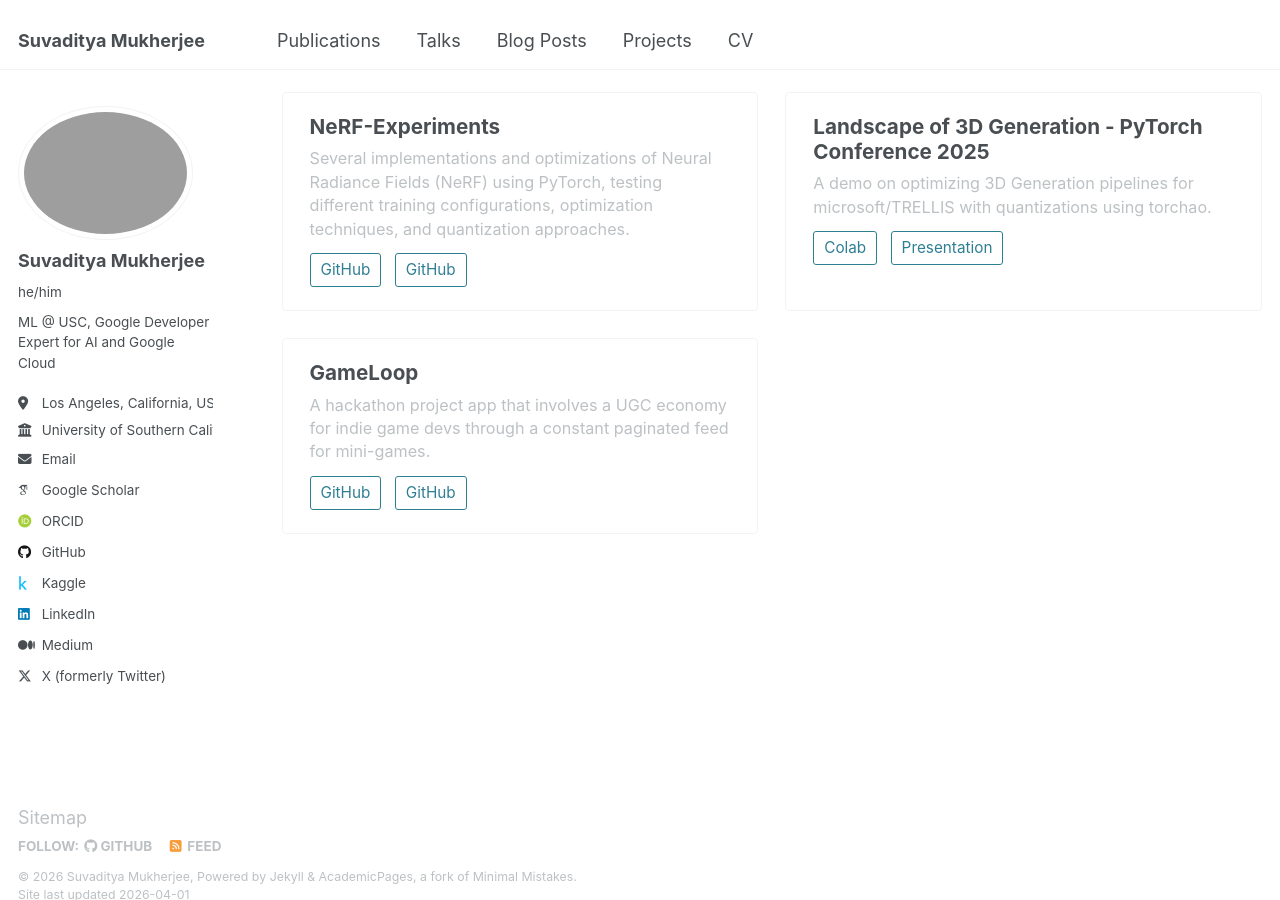
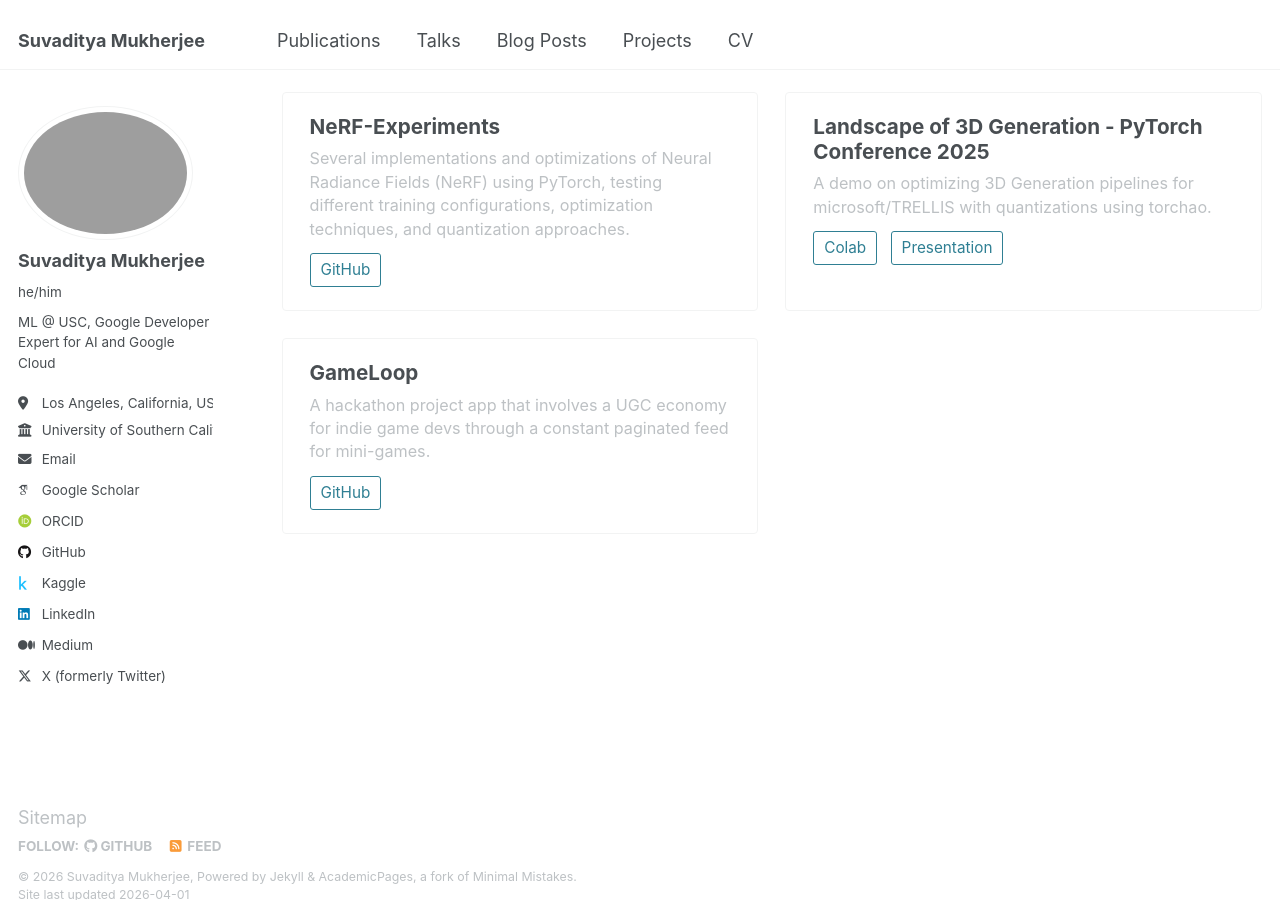
Before and after one commit to suvadityamuk/research-website, a Jekyll site: the page built from _pages/projects.html, in a window 1280 px wide and 900 px high, scrolled down 857 px. Built offline with Jekyll 4.4.1, drawn with Linux system fonts in a browser that asks for light colours; some web fonts are replaced.

Commit message:
chore: update projects
Signed-off-by: Suvaditya Mukherjee <suvadityamuk@gmail.com>

```diff
--- a/_data/projects.yml
+++ b/_data/projects.yml
@@ -44,8 +44,6 @@
   description: "Several implementations and optimizations of Neural Radiance Fields (NeRF) using PyTorch, testing different training configurations, optimization techniques, and quantization approaches."
   code_url: "https://github.com/suvadityamuk/NeRF-Experiments"
   code_label: "GitHub"
-  demo_url: "https://github.com/suvadityamuk/NeRF-Experiments"
-  demo_label: "GitHub"
 
 - title: "Landscape of 3D Generation - PyTorch Conference 2025"
   description: "A demo on optimizing 3D Generation pipelines for microsoft/TRELLIS with quantizations using torchao."
@@ -58,5 +56,3 @@
   description: "A hackathon project app that involves a UGC economy for indie game devs through a constant paginated feed for mini-games."
   code_url: "https://github.com/suvadityamuk/Gameloop"
   code_label: "GitHub"
-  demo_url: "https://github.com/suvadityamuk/Gameloop"
-  demo_label: "GitHub"
```
